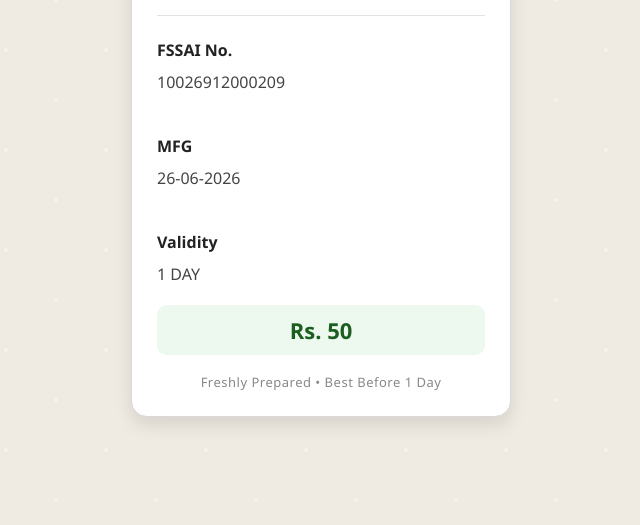
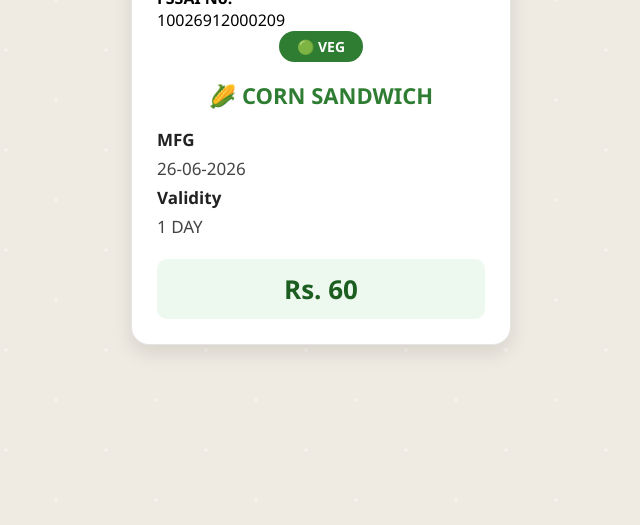
Before and after one commit to Printpark/Tamil_Caterers_sandwich, a plain HTML site: page index.html in a window 1280 px wide. Shown: the part 275-800 px from the top of the page, without its empty margins (319-959 px from the left). Drawn offline with Linux system fonts and the light colour scheme.

Commit message:
Refactor CSS styles and update HTML content

```diff
--- a/index.html
+++ b/index.html
@@ -21,7 +21,7 @@ justify-content:center;
     align-items:center;
     min-height:100vh;
 
-background-color:#efeae2;
+    background:#efeae2;
     background-image:
     radial-gradient(circle at 25px 25px, rgba(255,255,255,.35) 2px, transparent 2px),
     radial-gradient(circle at 75px 75px, rgba(255,255,255,.35) 2px, transparent 2px);
@@ -31,53 +31,49 @@ background-size:100px 100px;
 .food-card{
     width:92%;
     max-width:380px;
-background:#ffffff;
-border:1px solid #d9d9d9;
-border-radius:16px;
+    background:#fff;
+    border-radius:18px;
     padding:25px;
-box-shadow:0 8px 18px rgba(0,0,0,.10);
+    border:1px solid #e5e5e5;
+    box-shadow:0 8px 20px rgba(0,0,0,.10);
 }
 
 .company{
     text-align:center;
     font-size:30px;
     font-weight:700;
+    color:#222;
     letter-spacing:1px;
-color:#222;
-margin-bottom:12px;
+    margin-bottom:15px;
 }
 
 .veg{
     width:max-content;
-margin:auto;
+    margin:0 auto 18px;
     background:#2e7d32;
     color:#fff;
-padding:6px 16px;
-border-radius:30px;
+    padding:6px 18px;
+    border-radius:25px;
     font-size:14px;
     font-weight:600;
-margin-bottom:20px;
 }
 
 .item{
     text-align:center;
-font-size:24px;
+    font-size:22px;
     font-weight:bold;
     color:#2e7d32;
-letter-spacing:.5px;
-margin-bottom:15px;
-}
-
-.divider{
-height:1px;
-background:#e2e2e2;
-margin:18px 0;
+    margin-bottom:18px;
 }
 
 .details{
-font-size:16px;
-line-height:2;
     color:#444;
+    font-size:17px;
+    line-height:1.4;
+}
+
+.details p{
+    margin:5px 0;
 }
 
 .details strong{
@@ -85,22 +81,14 @@ color:#222;
 }
 
 .price{
-margin-top:15px;
-text-align:center;
+    margin-top:20px;
     background:#edf8ee;
     color:#1b5e20;
-padding:10px;
+    text-align:center;
+    padding:12px;
     border-radius:10px;
-font-size:22px;
+    font-size:26px;
     font-weight:bold;
-}
-
-.footer{
-margin-top:18px;
-text-align:center;
-font-size:13px;
-color:#888;
-letter-spacing:.5px;
 }
 
 </style>
@@ -114,40 +102,29 @@ letter-spacing:.5px;
 <div class="company">
 TAMIL CATERERS
 </div>
+<p><strong>FSSAI No.</strong></p>
+<p>10026912000209</p>
 
 <div class="veg">
-🟢 PURE VEG
+🟢 VEG
 </div>
 
 <div class="item">
 🌽 CORN SANDWICH
 </div>
 
-<div class="divider"></div>
-
 <div class="details">
 
-<strong>FSSAI No.</strong><br>
-10026912000209
+<p><strong>MFG</strong></p>
+<p><span id="mfg-date"></span></p>
 
-<br><br>
-
-<strong>MFG</strong><br>
-<span id="mfg-date"></span>
-
-<br><br>
-
-<strong>Validity</strong><br>
-1 DAY
+<p><strong>Validity</strong></p>
+<p>1 DAY</p>
 
 </div>
 
 <div class="price">
-Rs. 50
-</div>
-
-<div class="footer">
-Freshly Prepared • Best Before 1 Day
+Rs.  60
 </div>
 
 </div>
```
Lines whose indentation alone changed are shown as unchanged.
